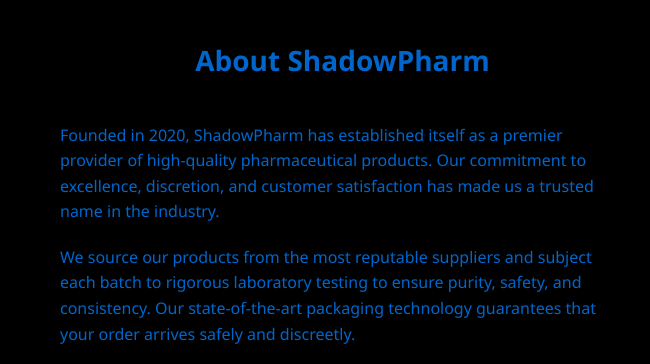
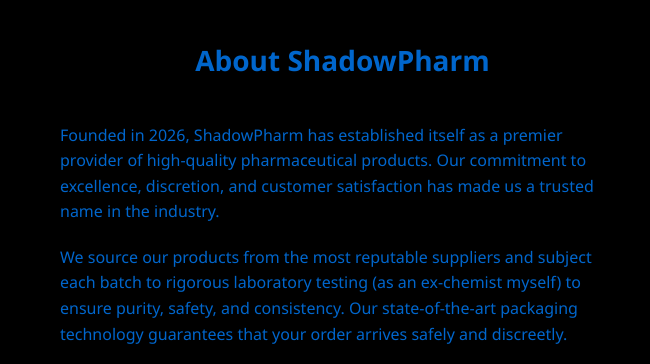
Before and after one commit to ShadowPharm/ShadowPharm, a plain HTML site: page index.html in a window 1280 px wide. Shown: the part 2820-3184 px from the top of the page, 0-650 px from the left. Drawn offline with Linux system fonts and the light colour scheme; grey boxes are pictures that could not be loaded.

Commit message:
Update index.html

```diff
--- a/index.html
+++ b/index.html
@@ -1145,16 +1145,16 @@
             <div class="about-container">
                 <div class="about-content">
                     <h2 class="section-title">About ShadowPharm</h2>
-                    <p>Founded in 2020, ShadowPharm has established itself as a premier provider of high-quality pharmaceutical products. Our commitment to excellence, discretion, and customer satisfaction has made us a trusted name in the industry.</p>
+                    <p>Founded in 2026, ShadowPharm has established itself as a premier provider of high-quality pharmaceutical products. Our commitment to excellence, discretion, and customer satisfaction has made us a trusted name in the industry.</p>
                     <ul style="margin: 20px 0;">
-                    <p>We source our products from the most reputable suppliers and subject each batch to rigorous laboratory testing to ensure purity, safety, and consistency. Our state-of-the-art packaging technology guarantees that your order arrives safely and discreetly.</p>
+                    <p>We source our products from the most reputable suppliers and subject each batch to rigorous laboratory testing (as an ex-chemist myself) to ensure purity, safety, and consistency. Our state-of-the-art packaging technology guarantees that your order arrives safely and discreetly.</p>
                     <ul style="margin: 20px 0;">
                     <p>With a global distribution network and partnerships with trusted postal services, we ensure fast and reliable delivery to customers worldwide. Our commitment to privacy means that all transactions are encrypted and your personal information is never shared.</p>
                     <ul style="margin: 20px 0;">
                     <a href="#contact" class="btn">Contact Us</a>
                 </div>
                 <div class="about-image">
-                    <img src="https://external-content.duckduckgo.com/iu/?u=https%3A%2F%2Fi.etsystatic.com%2F13059186%2Fr%2Fil%2Ffdb739%2F2056745381%2Fil_794xN.2056745381_1f9r.jpg&f=1&nofb=1&ipt=f90846e4e143fcdca40e4ca40d30da5487bbbdcdabc1faeb181e53e96d82baf2" alt="Etsy Image" class="product-img">
+                    <img src="https://external-content.duckduckgo.com/iu/?u=https%3A%2F%2Fwww.ehs.uci.edu%2F_img%2Fmarquees%2Fsafety-inspector-in-lab.jpeg&f=1&nofb=1&ipt=d7614ca8feb079e30b6f404aed14680ef283fe0899c05818afbfd4d672b337cd" alt="Safety Inspector" class="product-img" width="500" height="400">
                 </div>
             </div>
         </div>
```
